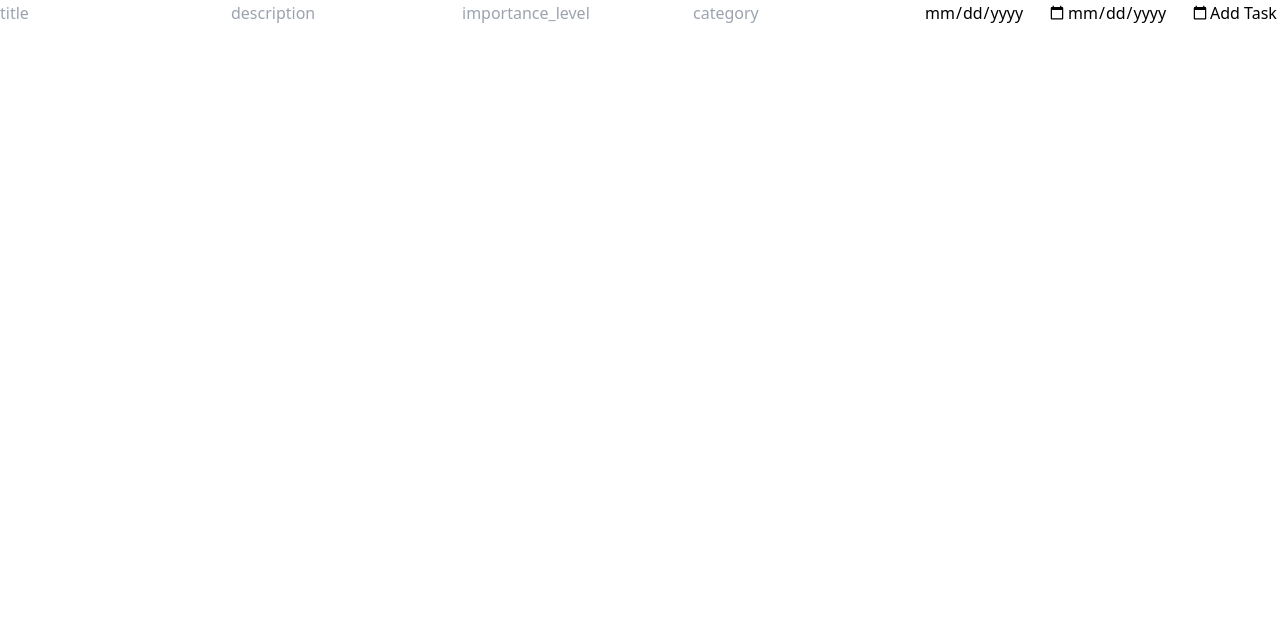
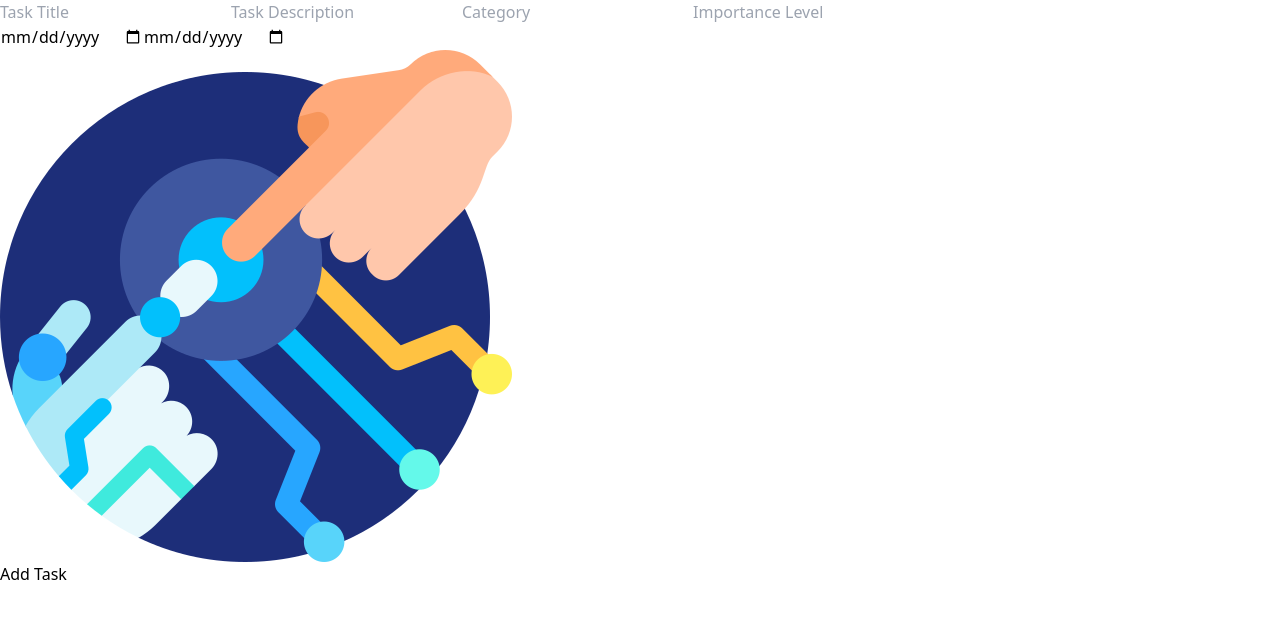
Before and after one commit to tugcan-kartal/dailyorganizer-client, a Next.js app: page /tasks in a window 1280 px wide. Shown: the top 618 px of the page. Built offline with nearby package versions, Linux system fonts and the light colour scheme.

Commit message:
added card board to add task

```diff
--- a/src/app/components/taskAddForm.tsx
+++ b/src/app/components/taskAddForm.tsx
@@ -1,6 +1,8 @@
 "use client";
 import React,{ChangeEvent, useState} from "react";
 import { addTask } from "../api/taskService";
+import RoboticHand from "@/../public/assets/robotic-hand.png";
+import Image from "next/image";
 
 const TaskAddForm: React.FC=()=>{
 
@@ -30,20 +32,74 @@ const TaskAddForm: React.FC=()=>{
 
     };
 
-    return(
-        <div>
-            <form className="flex flex-col" onSubmit={handleSubmit}>
-                <input onChange={handleChange} name="title" placeholder="title"/>
-                <input onChange={handleChange} name="description" placeholder="description"/>
-                <input onChange={handleChange} name="importance_level" placeholder="importance_level"/>
-                <input onChange={handleChange} name="category" placeholder="category"/>
-                <input onChange={handleChange} type="date" name="start_date" placeholder="start_date"/>
-                <input onChange={handleChange} type="date" name="end_date" placeholder="end_date"/>
+    return (
+        <div className="flex justify-center items-center min-h-screen bg-gray-100">
+          <div className="bg-white border-t-8 border-blue-500 shadow-lg rounded-2xl w-[20vw] py-[4vh] relative">
+            <form className="mx-5 relative flex flex-col gap-y-4" onSubmit={handleSubmit}>
+              {/* Başlık */}
+              <input
+                className="text-2xl text-gray-800 font-semibold border-b"
+                name="title"
+                placeholder="Task Title"
+                onChange={handleChange}
+              />
 
-                <button type="submit">Add Task</button>
+              {/* Açıklama */}
+              <input
+                className="text-gray-400 border-b"
+                name="description"
+                placeholder="Task Description"
+                onChange={handleChange}
+              />
+
+              {/* Kategori */}
+              <input
+                className="text-gray-400 border-b"
+                name="category"
+                placeholder="Category"
+                onChange={handleChange}
+              />
+
+              {/* Önemlilik Derecesi */}
+              <input
+                className="text-gray-400 border-b"
+                name="importance_level"
+                placeholder="Importance Level"
+                onChange={handleChange}
+              />
+
+              {/* Tarihler */}
+              <div className="flex justify-between">
+                <input
+                  className="text-xs text-gray-600 border-b"
+                  type="date"
+                  name="start_date"
+                  onChange={handleChange}
+                />
+                <input
+                  className="text-xs text-gray-600 border-b"
+                  type="date"
+                  name="end_date"
+                  onChange={handleChange}
+                />
+              </div>
+
+              {/* Görsel */}
+              <div className="flex justify-center mt-4">
+                <Image className="w-20" src={RoboticHand} alt="not found" />
+              </div>
+
+              {/* Submit Butonu */}
+              <button
+                type="submit"
+                className="bg-blue-500 text-white py-2 px-4 rounded-lg mt-4 hover:bg-blue-600"
+              >
+                Add Task
+              </button>
             </form>
+          </div>
         </div>
-    )
+      );
 }
 
 export default TaskAddForm;
```
